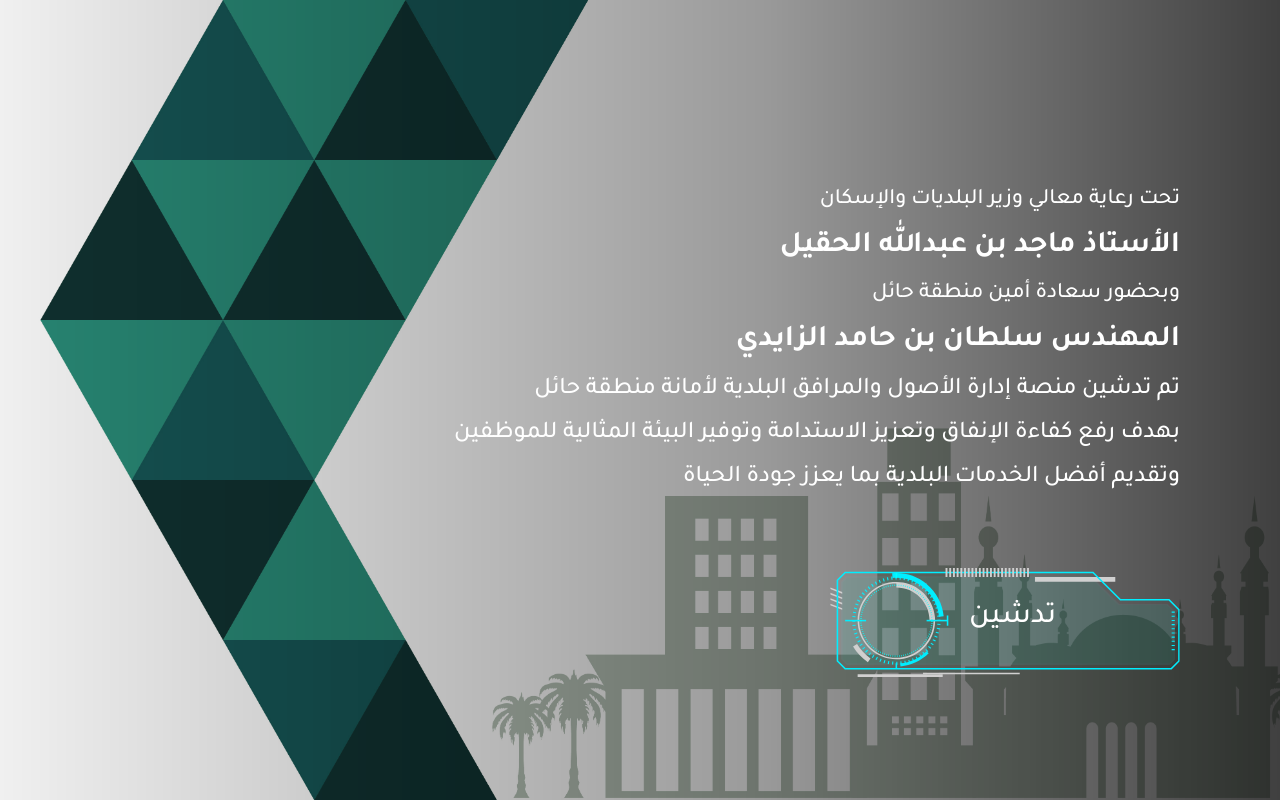
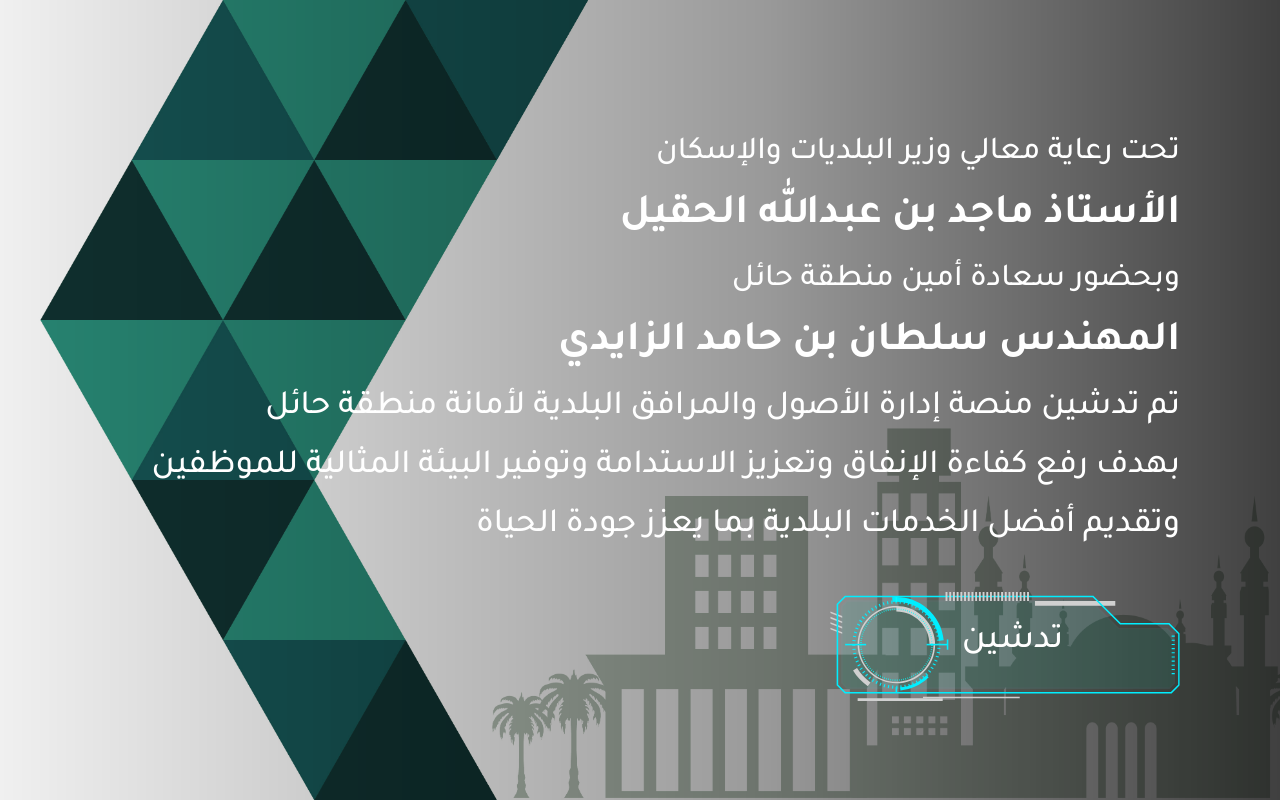
Before and after one commit to Kemorave/tadsheen, an Angular app: page / in a window 1280 px wide. Built offline with nearby package versions, Linux system fonts and the light colour scheme.

Commit message:
Changed font size

```diff
--- a/src/app/app.component.scss
+++ b/src/app/app.component.scss
@@ -22,15 +22,15 @@
             gap: 8px;
             margin-bottom: 120px;
             .text-small {
-                font-size: 22px;
+                font-size: 32px;
                 font-weight: 500;
             }
             .text-large  {
-                font-size: 30px;
+                font-size: 42px;
                 font-weight: bold;
             }
             .text-medium {
-                font-size: 24px;
+                font-size: 34px;
                 font-weight: 500;
             }
         }
@@ -45,13 +45,13 @@
   display: flex;
   height: 150px;
   width: 350px;
-  margin-top: 3rem;
+  margin-top: 4.5rem;
   display: flex;
   align-items: center;
   justify-content: center;
   span {
     margin: auto;
-    font-size: 30px;
+    font-size: 35px;
     padding-bottom: 50px;
     padding-left: 15px;
     font-weight: 500;
```
